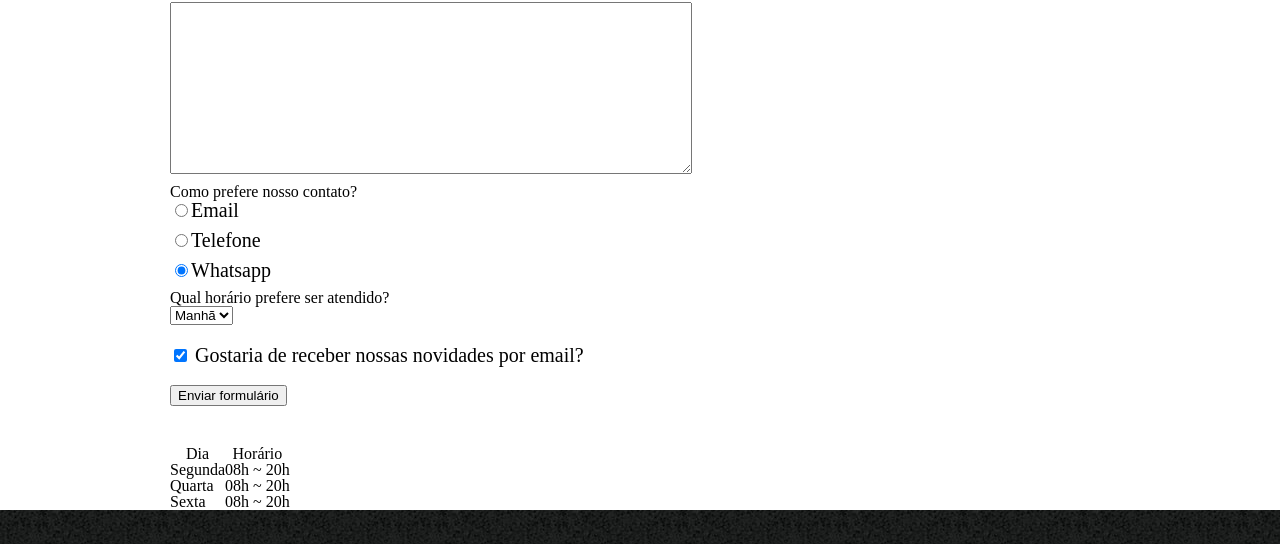
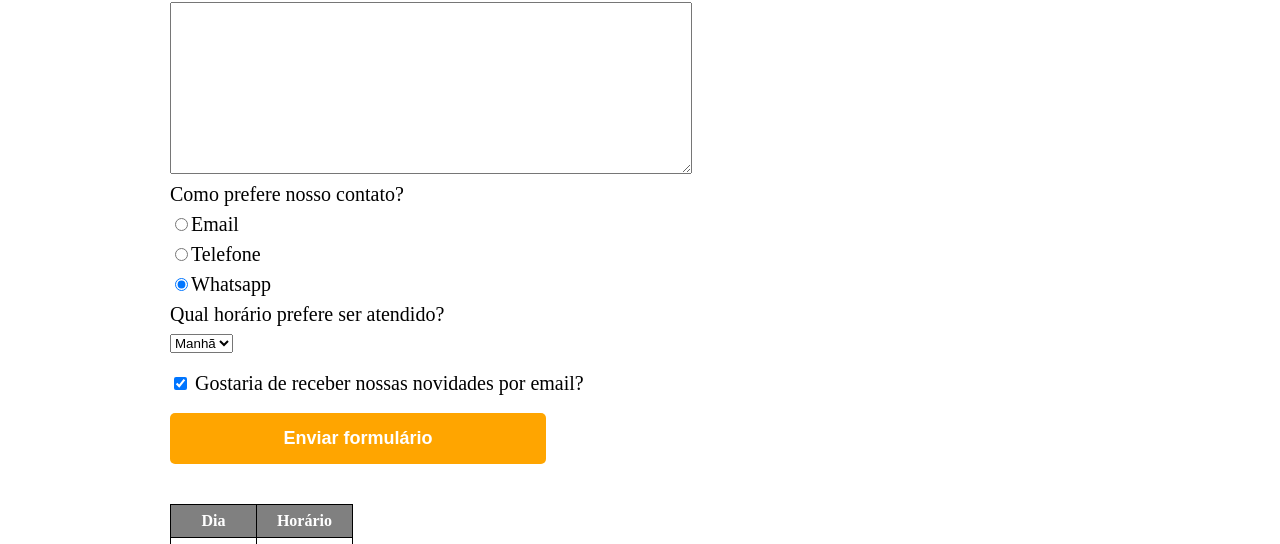
Before and after one commit to ianmiyazato/Projeto-Site-Barbearia-Alura, a plain HTML site: page contato.html in a window 1280 px wide. Shown: the part 598-1142 px from the top of the page. Drawn offline with Linux system fonts and the light colour scheme.

Commit message:
Update style.css

```diff
--- a/style.css
+++ b/style.css
@@ -99,7 +99,7 @@ form {
     margin: 40px 0;
 }
 
-form label, form p {
+form label, form legend {
     display: block;
     font-size: 20px;
     margin: 0 0 10px;
@@ -115,3 +115,36 @@ form label, form p {
 .checkbox {
     margin: 20px 0;
 }
+
+.enviar {
+    width: 40%;
+    padding: 15px 0;
+    background: orange;
+    color: white;
+    font-weight: bold;
+    font-size: 18px;
+    border: none;
+    border-radius: 5px;
+    transition: 1s all;
+    cursor: pointer;
+}
+
+.enviar:hover {
+    background: darkorange;
+    transform: scale(1.2);
+}
+
+table {
+    margin: 20px 0 40px;
+}
+
+thead {
+    background: gray;
+    font-weight: bold;
+    color: white;
+}
+
+td, th {
+    border: 1px solid black;
+    padding: 8px 15px;
+}
```
